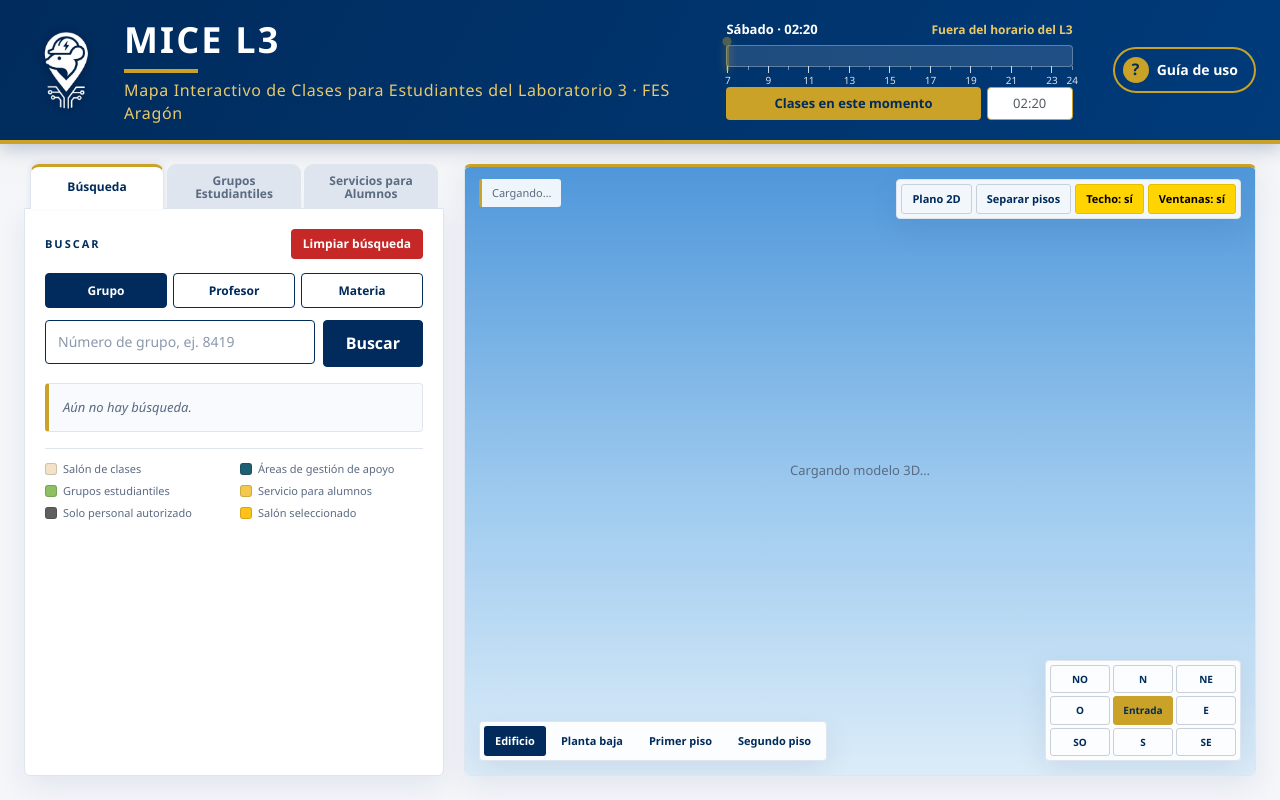
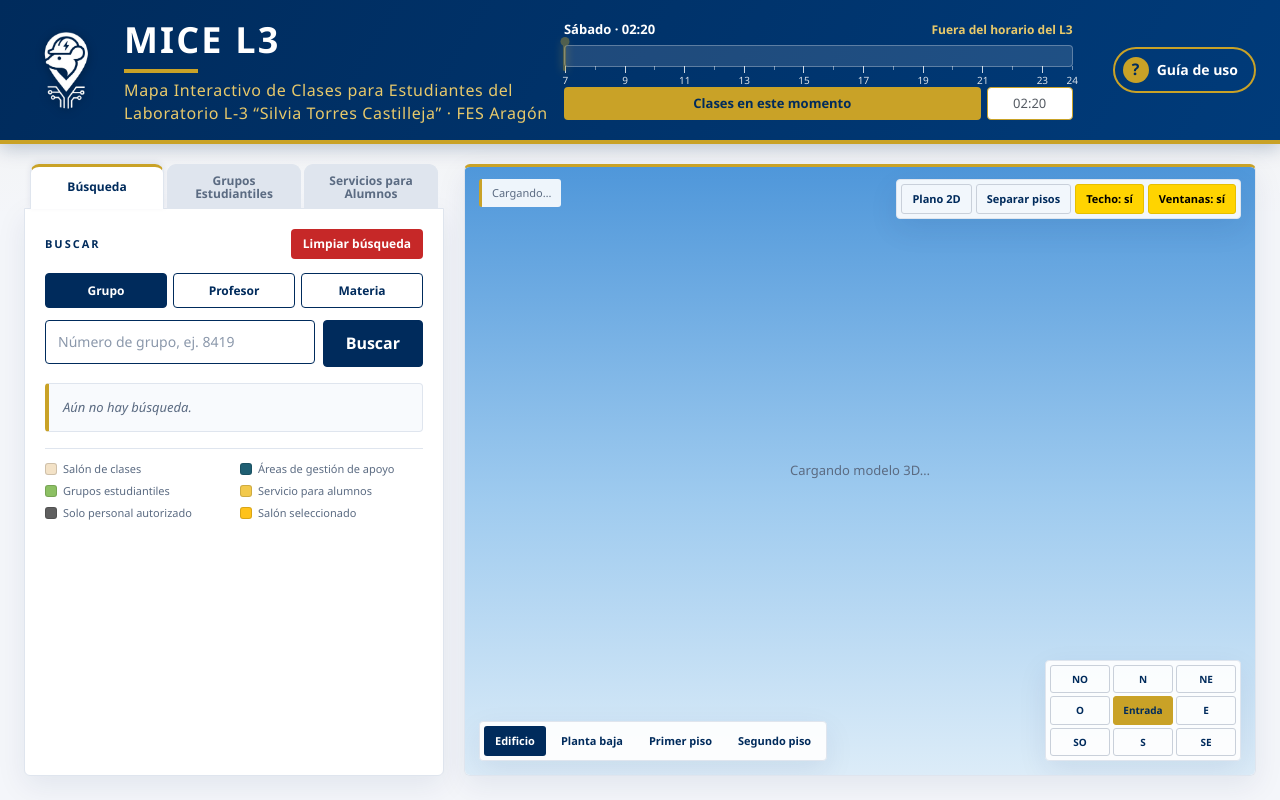
Before and after one commit to witragoa2/MICE-L3, a plain HTML site: page index.html in a window 1280 px wide. Drawn offline with nearby package versions, Linux system fonts and the light colour scheme.

Commit message:
Nombre del laboratorio: Laboratorio L-3 "Silvia Torres Castilleja"
Nuevo nombre en el subtítulo del encabezado, la descripción de la
página, la etiqueta del mapa y el README. El nombre va en su propio
renglón y sus partes no se cortan entre renglones.

```diff
--- a/css/estilos.css
+++ b/css/estilos.css
@@ -99,6 +99,11 @@ body {
   color: var(--dorado-claro);
   font-size: 16px;
   letter-spacing: 0.04em;
+}
+
+/* Grupos de palabras que no se parten entre renglones (p. ej. "FES Aragón") */
+.sin-corte {
+  white-space: nowrap;
 }
 
 /* ---------- Botón y ventana de la guía de uso ---------- */
--- a/index.html
+++ b/index.html
@@ -3,7 +3,7 @@
 <head>
   <meta charset="UTF-8">
   <meta name="viewport" content="width=device-width, initial-scale=1">
-  <meta name="description" content="Mapa Interactivo de Clases para Estudiantes del Laboratorio 3, FES Aragón, UNAM.">
+  <meta name="description" content="Mapa Interactivo de Clases para Estudiantes del Laboratorio L-3 “Silvia Torres Castilleja”, FES Aragón, UNAM.">
   <title>MICE L3 · FES Aragón</title>
   <link rel="preconnect" href="https://unpkg.com" crossorigin>
   <script>
@@ -14,7 +14,7 @@
       }
     } catch {}
   </script>
-  <link rel="stylesheet" href="css/estilos.css?v=49">
+  <link rel="stylesheet" href="css/estilos.css?v=50">
   <script type="importmap">
     {
       "imports": {
@@ -152,7 +152,7 @@
 
     <div class="texto-encabezado">
       <h1>MICE L3</h1>
-      <p>Mapa Interactivo de Clases para Estudiantes del Laboratorio 3 · FES Aragón</p>
+      <p>Mapa Interactivo de Clases para Estudiantes del<br><span class="sin-corte">Laboratorio L-3</span> <span class="sin-corte">“Silvia Torres Castilleja”</span> <span class="sin-corte">· FES Aragón</span></p>
     </div>
 
     <!-- Línea del tiempo -->
@@ -245,7 +245,7 @@
       <li><span class="gesto" aria-hidden="true">👆</span><b>Toque</b> seleccionar salón</li>
     </ul>
 
-    <section class="panel-mapa" aria-label="Modelo 3D del Laboratorio 3">
+    <section class="panel-mapa" aria-label="Modelo 3D del Laboratorio L-3">
       <div id="visor3d" class="visor3d">
         <p class="visor-cargando" id="visorEstado">Cargando modelo 3D…</p>
       </div>
```
Also changed, not shown: 1 other file.
